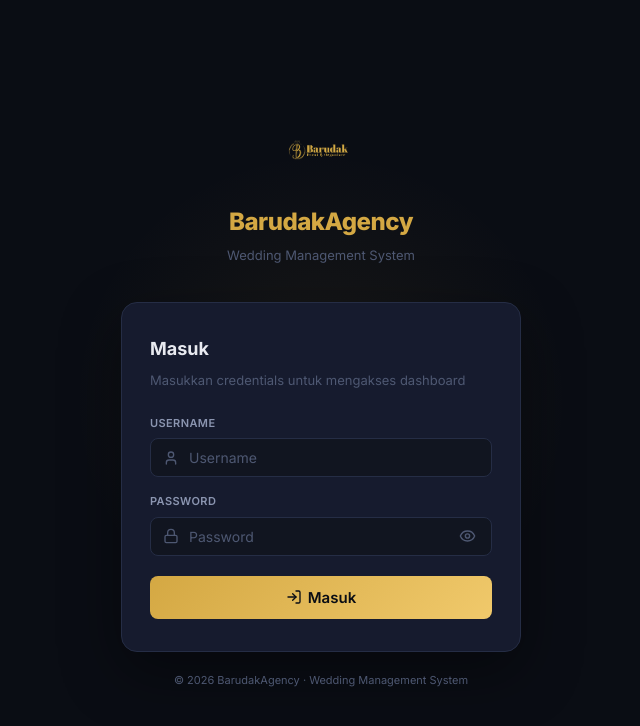
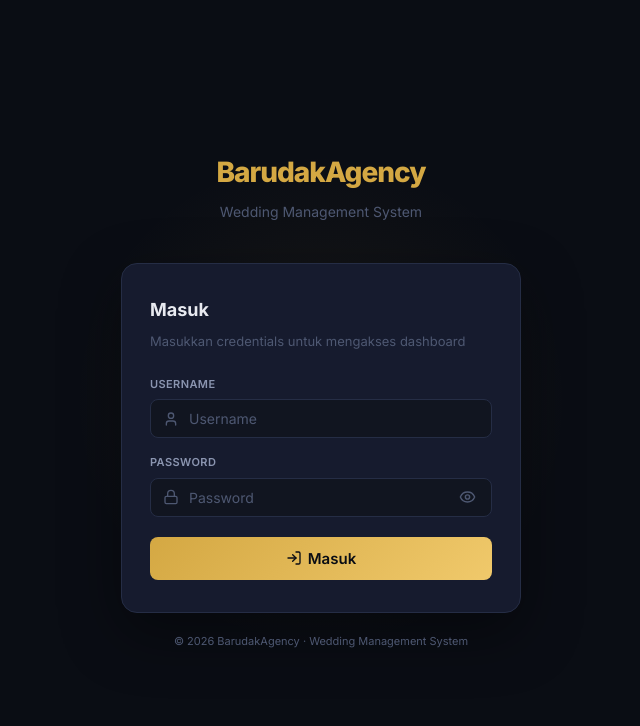
Before and after one commit to muhammad-seman/barudak-agency, a Next.js app: page /login in a window 1280 px wide. Shown: the top 726 px of the page, without its empty margins (319-959 px from the left). Built offline with nearby package versions, Linux system fonts and the light colour scheme.

Commit message:
style: remove login logo and highlight booking summary badge

```diff
--- a/app/bookings/page.js
+++ b/app/bookings/page.js
@@ -128,9 +128,9 @@ export default function BookingsPage() {
               {clients.map(c => <option key={c.id} value={c.id}>{c.namaPasangan}</option>)}
             </select>
 
-            <span className="text-muted mobile-full-width" style={{ marginLeft: 'auto', fontSize: 13, whiteSpace: 'nowrap', paddingTop: 4 }}>
-              {bookings.length} event · sisa tagihan {formatRupiah(sisaTagihan)}
-            </span>
+            <div className="badge badge-secondary mobile-full-width" style={{ marginLeft: 'auto', padding: '10px 16px', fontSize: 13, border: '1px solid var(--border)', background: 'var(--bg-card)', boxShadow: '0 4px 12px rgba(0,0,0,0.1)', color: 'var(--text-secondary)' }}>
+              <span style={{ fontWeight: 800, color: 'var(--gold)' }}>{bookings.length}</span> event · sisa tagihan <span style={{ fontWeight: 800, color: 'var(--gold)' }}>{formatRupiah(sisaTagihan)}</span>
+            </div>
           </div>
 
           <div className="flex gap-2 mb-4" style={{ flexWrap: 'wrap' }}>
--- a/app/login/page.js
+++ b/app/login/page.js
@@ -54,21 +54,11 @@ function LoginForm() {
       }} />
 
       <div style={{ width: '100%', maxWidth: 400, position: 'relative', zIndex: 1 }}>
-        {/* Logo */}
-        <div style={{ textAlign: 'center', marginBottom: 36 }}>
-          <div style={{ display: 'flex', justifyContent: 'center', marginBottom: 12 }}>
-            <img
-              src="/images/logo.PNG"
-              alt="BarudakAgency"
-              width="80"
-              height="80"
-              style={{ objectFit: 'contain', borderRadius: 12 }}
-            />
-          </div>
-          <h1 style={{ fontSize: 24, fontWeight: 800, color: 'var(--gold)', letterSpacing: '-0.5px' }}>
+        <div style={{ textAlign: 'center', marginBottom: 40 }}>
+          <h1 style={{ fontSize: 28, fontWeight: 800, color: 'var(--gold)', letterSpacing: '-1px', marginBottom: 6 }}>
             BarudakAgency
           </h1>
-          <p style={{ color: 'var(--text-muted)', fontSize: 13, marginTop: 4 }}>
+          <p style={{ color: 'var(--text-muted)', fontSize: 14 }}>
             Wedding Management System
           </p>
         </div>
```
Also changed, not shown: public/images/logo.PNG (deleted).
